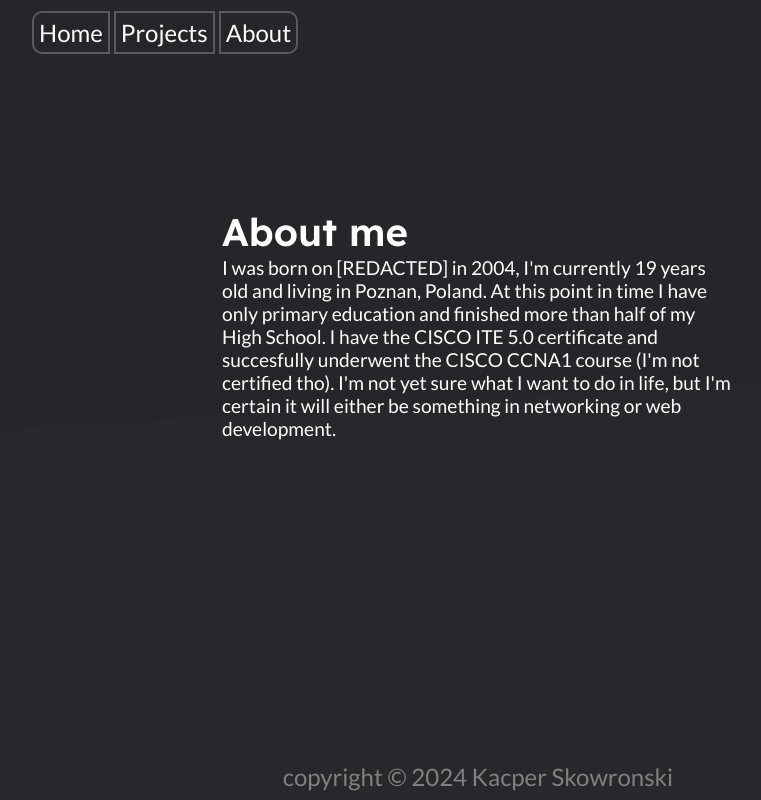
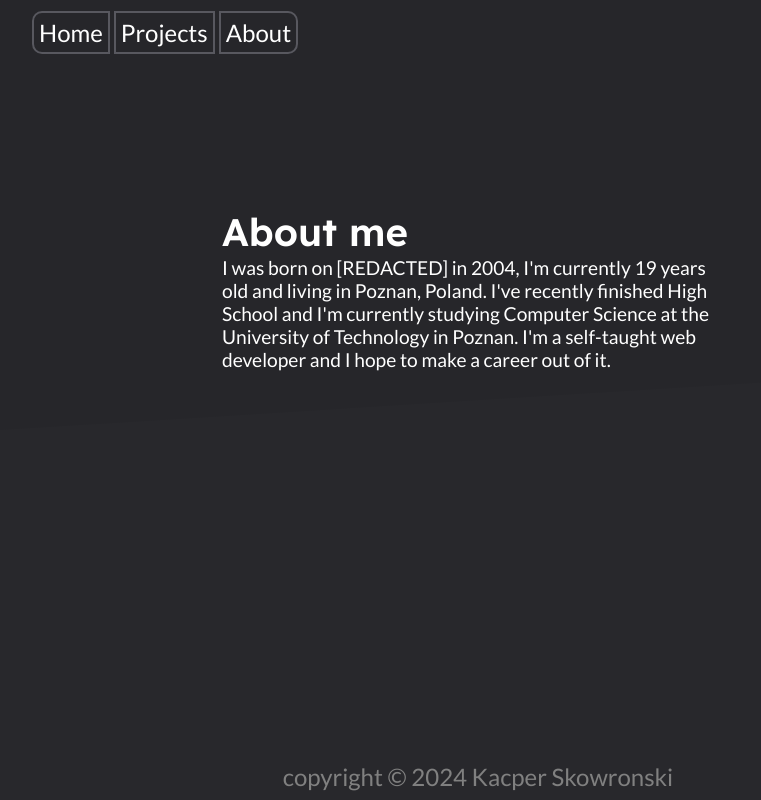
Before and after one commit to PandaHajs/Skowronskigq, a Next.js app: page /about in a window 1280 px wide. Shown: the whole page, without its empty margins (162-923 px from the left). Built offline with nearby package versions, Linux system fonts and the light colour scheme.

Commit message:
Dependencies update and rewrote about

```diff
--- a/src/app/about/page.tsx
+++ b/src/app/about/page.tsx
@@ -17,12 +17,10 @@ export default function Home() {
 					<h1 className={lexend.className}>About me</h1>
 					<p>
 						I was born on [REDACTED] in 2004, I&apos;m currently {age} years old
-						and living in Poznan, Poland. At this point in time I have only
-						primary education and finished more than half of my High School. I
-						have the CISCO ITE 5.0 certificate and succesfully underwent the
-						CISCO CCNA1 course (I&apos;m not certified tho). I&apos;m not yet
-						sure what I want to do in life, but I&apos;m certain it will either
-						be something in networking or web development.
+						and living in Poznan, Poland. I&apos;ve recently finished High
+						School and I&apos;m currently studying Computer Science at the
+						University of Technology in Poznan. I&apos;m a self-taught web
+						developer and I hope to make a career out of it.
 					</p>
 				</section>
 			</Divider>
--- a/src/app/ui/styles/divider.module.scss
+++ b/src/app/ui/styles/divider.module.scss
@@ -8,6 +8,7 @@
   height: 50%;
   position: absolute;
 }
+
 .partbot {
   height: 50%;
   clip-path: polygon(0 20%, 100% 0, 100% 100%, 0 100%);
--- a/src/app/ui/styles/footer.module.scss
+++ b/src/app/ui/styles/footer.module.scss
@@ -7,13 +7,13 @@
   color: gray;
 }
 
-@media (768px <= width <= 1024px) {
+@media (768px <=width <=1024px) {
   .footer {
     font-size: x-large;
   }
 }
 
-@media (1024px <= width <= 1440px) {
+@media (1024px <=width <=1440px) {
   .footer {
     font-size: x-large;
   }
--- a/src/app/ui/styles/not-found.module.scss
+++ b/src/app/ui/styles/not-found.module.scss
@@ -5,12 +5,15 @@
   align-items: center;
   justify-content: center;
 }
+
 .text {
   color: white;
   text-align: center;
 }
+
 .btn {
   margin-top: 3vh;
+
   a {
     color: var(--borders);
     text-decoration: none;
@@ -26,6 +29,7 @@
     cursor: pointer;
     transition-duration: 0.25s;
   }
+
   a:hover {
     border: 3px solid var(--borders);
     color: white;
--- a/src/app/ui/styles/splashes.module.scss
+++ b/src/app/ui/styles/splashes.module.scss
@@ -1,6 +1,7 @@
 .hide {
   display: hidden;
 }
+
 .animate {
   animation: fadein 0.5s;
 }
@@ -10,6 +11,7 @@
     transform: translateY(-10px);
     opacity: 0;
   }
+
   to {
     transform: translateY(0px);
     opacity: 0.5;
```
Also changed, not shown: src/app/ui/styles/card.module.scss (+12 -2 lines), src/app/ui/styles/header.module.scss (+7 -2 lines), src/app/ui/styles/links.module.scss (+5 -2 lines), src/app/ui/links.tsx (indentation only), src/app/ui/styles/variables.scss (line endings or trailing spaces), 1 other file (tests, documents, lock files or other folders).
